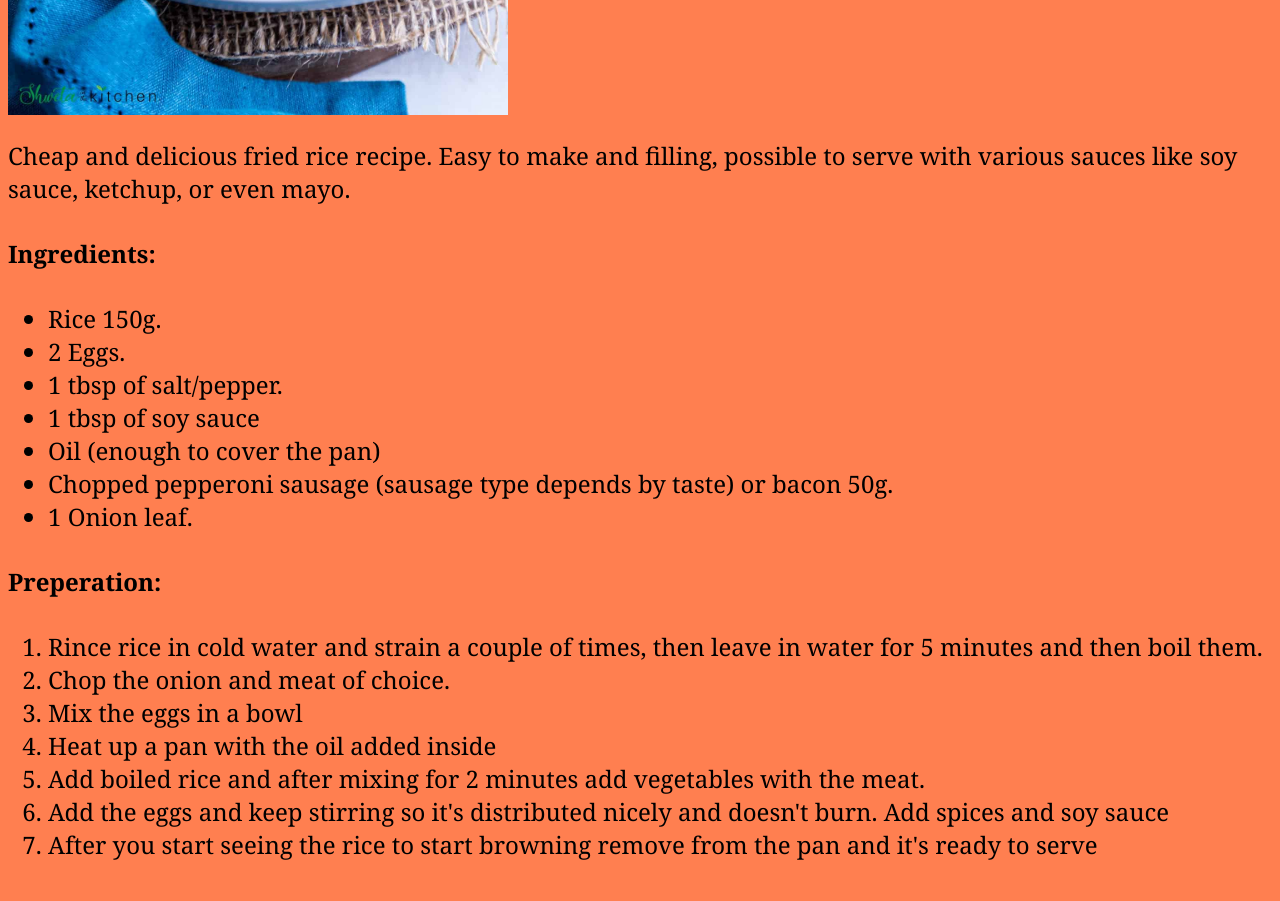
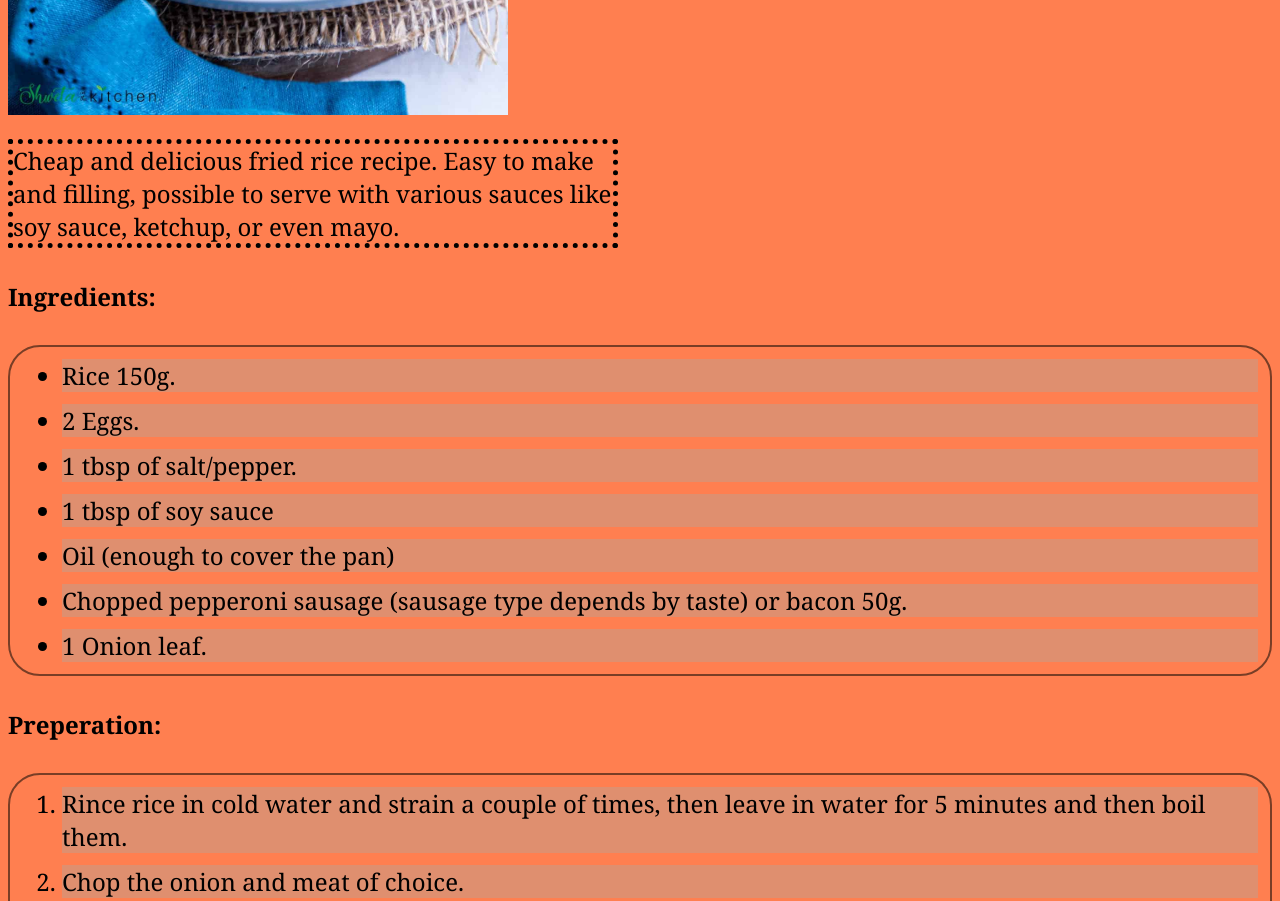
Before and after one commit to Strypas230/odin-recipes, a plain HTML site: page recipes/fried_rice.html in a window 1280 px wide. Shown: the part 740-1641 px from the top of the page. Drawn offline with Linux system fonts and the light colour scheme.

Commit message:
adding CSS to recipes. Using box model

```diff
--- a/recipes/fried_rice.html
+++ b/recipes/fried_rice.html
@@ -10,7 +10,7 @@
     <body>
         <h1>Fried Rice</h1>
         <img src="../images/fried_rice.jpg" alt="Fried Rice">
-        <p>Cheap and delicious fried rice recipe. Easy to make and filling, possible to serve with various sauces like
+        <p class="description">Cheap and delicious fried rice recipe. Easy to make and filling, possible to serve with various sauces like
             soy sauce, ketchup, or even mayo.
         </p>
             <h4>Ingredients:</h4>
--- a/recipes/styles.css
+++ b/recipes/styles.css
@@ -1,5 +1,5 @@
 body {
-    background-color: coral;
+    background-color: rgb(255, 127, 80);
     font-family:Georgia, 'Times New Roman', Times, serif;
     font-size: 24px;
 }
@@ -7,4 +7,29 @@ body {
 img {
     height: auto;
     width: 500px;
+    margin-right: auto;
 }
+
+.description {
+    border: 5px black;
+    border-style: dotted;
+    width: 600px;
+}
+
+ul li,
+ol li {
+    background-color: rgba(204, 153, 130, 0.63);
+}
+ul,
+ol {
+    border: 2px solid;
+    border-color: rgba(44, 25, 15, 0.63);
+    border-radius: 2rem;
+}
+div {
+    margin: 24px;
+    width: 20rem;
+}
+li {
+    margin: 12px;
+}
```
Also changed, not shown: recipes/dumplings.html (+5 -5 lines), recipes/pancakes.html (+3 -3 lines).
